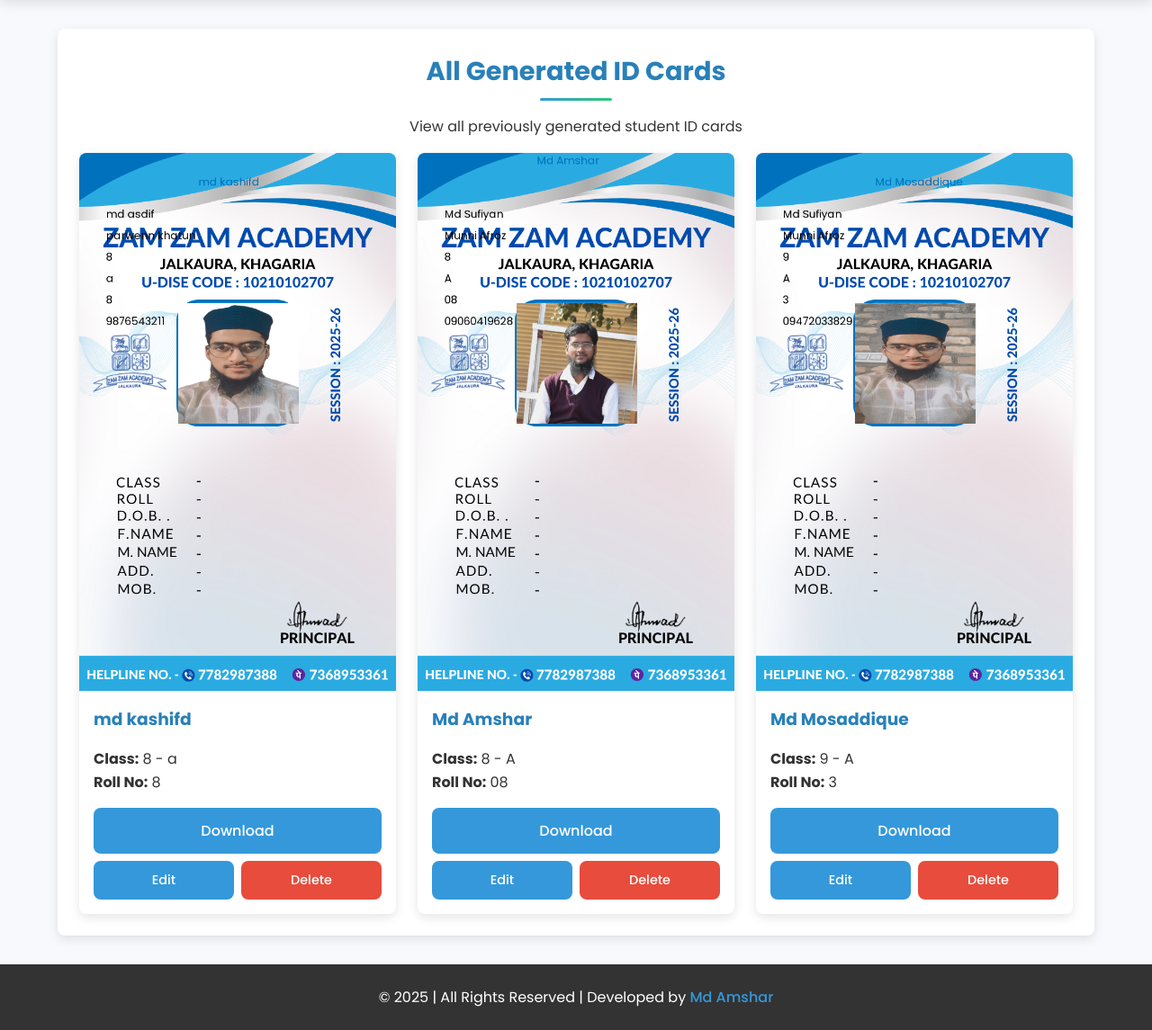
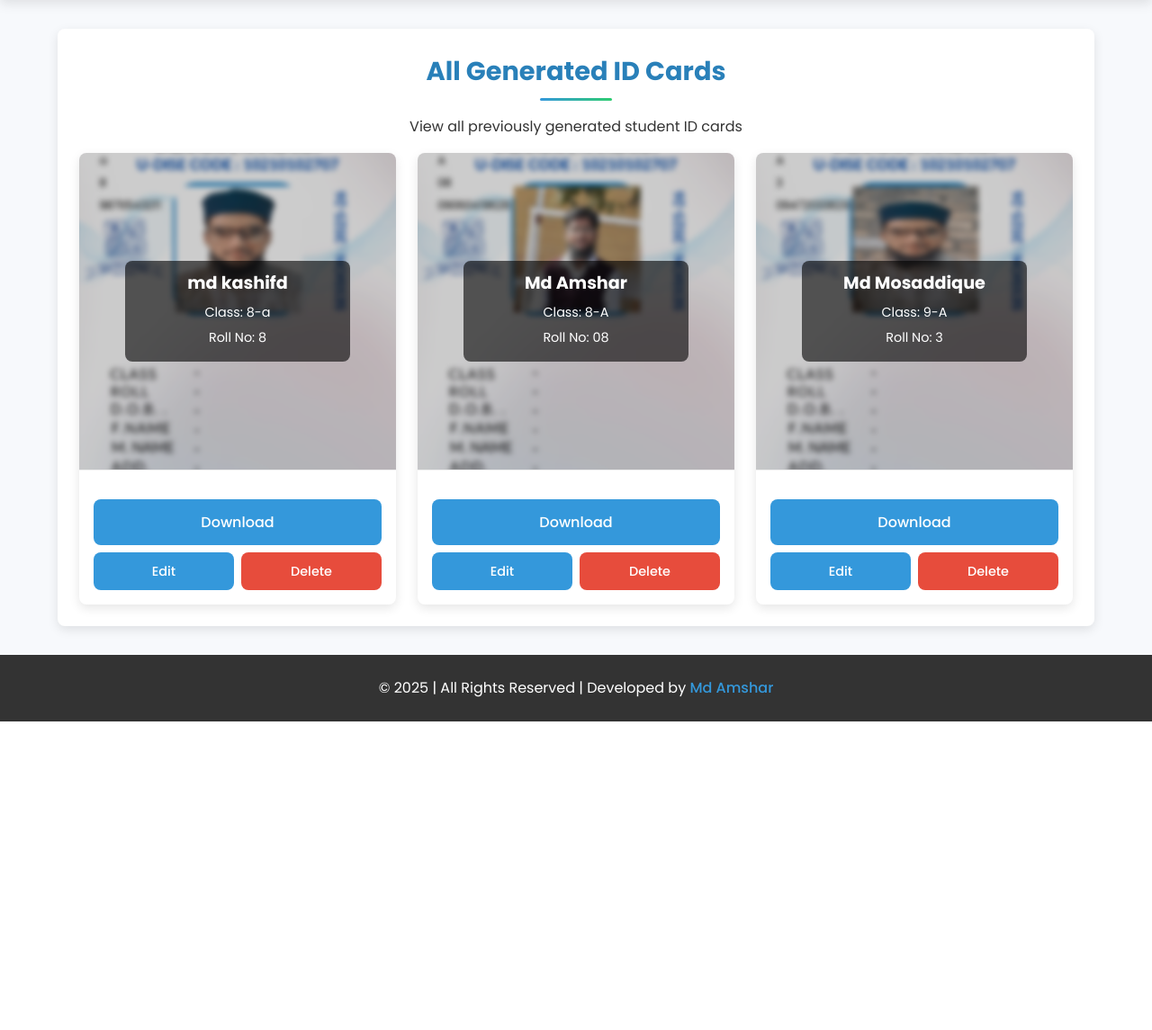
Before and after one commit to mdamshar/Id_Card_Generator, a Django app: page /view/ in a window 1280 px wide. Shown: the part 74-1219 px from the top of the page at 90% size. After the commit the page ends 876 px from the top, so only its background shows below. Run offline with Django 4.2, Linux system fonts and the light colour scheme; data comes from the database, SQL or seed files in the repository; both versions use the stored data as it was after the commit.

Commit message:
change view all

```diff
--- a/id_card_app/templates/id_card_app/view_all.html
+++ b/id_card_app/templates/id_card_app/view_all.html
@@ -12,14 +12,21 @@
             {% for student in students %}
                 <div class="id-card-item">
                     {% if student.image %}
-                        <img src="{{ student.image.url }}" alt="{{ student.name }}'s ID Card" class="id-card-img">
+                        <div class="image-container">
+                            <img src="{{ student.image.url }}" alt="{{ student.name }}'s ID Card" class="id-card-img">
+                            <div class="image-overlay">
+                                <div class="student-details-overlay">
+                                    <h3>{{ student.name }}</h3>
+                                    <p>Class: {{ student.student_class }}{% if student.section %}-{{ student.section }}{% endif %}</p>
+                                    <p>Roll No: {{ student.roll_no }}</p>
+                                </div>
+                            </div>
+                            <button class="view-image-btn" onclick="openImageModal('{{ student.image.url }}', '{{ student.name }}')">View Full Image</button>
+                        </div>
                     {% else %}
                         <div class="no-image">No ID Card Image Available</div>
                     {% endif %}
                     <div class="id-card-info">
-                        <h3>{{ student.name }}</h3>
-                        <p><strong>Class:</strong> {{ student.student_class }} {% if student.section %}- {{ student.section }}{% endif %}</p>
-                        <p><strong>Roll No:</strong> {{ student.roll_no }}</p>
                         <div class="action-buttons">
                             {% if student.image %}
                                 <a href="{{ student.image.url }}" download class="btn btn-block mt-2 mb-1">Download</a>
@@ -41,6 +48,17 @@
             <a href="{% url 'new_id_card' %}" class="btn mt-2">Create Your First ID Card</a>
         </div>
     {% endif %}
+</div>
+
+<!-- Image Modal -->
+<div id="imageModal" class="modal">
+    <div class="modal-content">
+        <span class="close" onclick="closeImageModal()">&times;</span>
+        <h3 id="modalStudentName"></h3>
+        <div class="modal-image-container">
+            <img id="modalImage" src="" alt="Full size ID Card">
+        </div>
+    </div>
 </div>
 {% endblock %}
 
@@ -89,5 +107,168 @@
         font-weight: 500;
         border-bottom: 1px solid #eee;
     }
+
+    /* Square Image Container */
+    .image-container {
+        position: relative;
+        width: 100%;
+        height: 0;
+        padding-bottom: 100%; /* Makes it square */
+        overflow: hidden;
+        border-bottom: 1px solid #eee;
+    }
+
+    .id-card-img {
+        position: absolute;
+        top: 0;
+        left: 0;
+        width: 100%;
+        height: 100%;
+        object-fit: cover; /* This will crop the image to fit the square */
+        filter: blur(3px); /* Add blur effect to the image */
+        transform: scale(1.05); /* Slightly enlarge to avoid white edges due to blur */
+    }
+
+    /* Student details overlay */
+    .image-overlay {
+        position: absolute;
+        top: 0;
+        left: 0;
+        width: 100%;
+        height: 100%;
+        display: flex;
+        justify-content: center;
+        align-items: center;
+        background-color: rgba(0, 0, 0, 0.2); /* Semi-transparent overlay */
+    }
+
+    .student-details-overlay {
+        text-align: center;
+        color: white;
+        padding: 10px;
+        background-color: rgba(0, 0, 0, 0.6);
+        border-radius: 8px;
+        width: 80%;
+        max-width: 250px;
+    }
+
+    .student-details-overlay h3 {
+        margin: 0 0 5px 0;
+        font-size: 1.2rem;
+        color: white;
+    }
+
+    .student-details-overlay p {
+        margin: 5px 0;
+        font-size: 0.9rem;
+    }
+
+    .view-image-btn {
+        position: absolute;
+        bottom: 10px;
+        left: 50%;
+        transform: translateX(-50%);
+        background-color: rgba(0, 0, 0, 0.7);
+        color: white;
+        border: none;
+        border-radius: 4px;
+        padding: 8px 12px;
+        cursor: pointer;
+        font-size: 14px;
+        opacity: 0;
+        transition: opacity 0.3s;
+        z-index: 5;
+    }
+
+    .image-container:hover .view-image-btn {
+        opacity: 1;
+    }
+
+    /* Modal Styles */
+    .modal {
+        display: none;
+        position: fixed;
+        z-index: 1000;
+        left: 0;
+        top: 0;
+        width: 100%;
+        height: 100%;
+        overflow: auto;
+        background-color: rgba(0, 0, 0, 0.8);
+    }
+
+    .modal-content {
+        background-color: white;
+        margin: 2% auto;
+        padding: 20px;
+        border-radius: 8px;
+        width: 80%;
+        max-width: 600px;
+        max-height: 90vh;
+        position: relative;
+        text-align: center;
+        overflow: hidden;
+    }
+
+    .modal-image-container {
+        width: 100%;
+        max-height: 75vh;
+        overflow: auto;
+        margin-top: 15px;
+        display: flex;
+        justify-content: center;
+        align-items: center;
+    }
+
+    .close {
+        color: #aaa;
+        position: absolute;
+        top: 10px;
+        right: 20px;
+        font-size: 28px;
+        font-weight: bold;
+        cursor: pointer;
+        z-index: 10;
+    }
+
+    .close:hover {
+        color: #333;
+    }
+
+    #modalImage {
+        max-width: 100%;
+        max-height: 70vh;
+        width: auto;
+        height: auto;
+        filter: none; /* Ensure modal image is not blurred */
+        object-fit: contain;
+        box-shadow: 0 4px 8px rgba(0, 0, 0, 0.1);
+    }
 </style>
 {% endblock %}
+
+{% block extra_js %}
+<script>
+    function openImageModal(imageUrl, studentName) {
+        const modal = document.getElementById('imageModal');
+        const modalImage = document.getElementById('modalImage');
+        const modalStudentName = document.getElementById('modalStudentName');
+
+        modalImage.src = imageUrl;
+        modalStudentName.textContent = studentName + "'s ID Card";
+        modal.style.display = 'block';
+
+        // Close modal when clicking outside of the content
+        window.onclick = function(event) {
+            if (event.target === modal) {
+                closeImageModal();
+            }
+        };
+    }
+
+    function closeImageModal() {
+        const modal = document.getElementById('imageModal');
+        modal.style.display = 'none';
+    }
+</script>
+{% endblock %}
--- a/id_card_app/views.py
+++ b/id_card_app/views.py
@@ -119,7 +119,7 @@
                 font = ImageFont.truetype(font_path, 20)
 
                 # Draw text on the template with student data
-                draw.text((222, 400), f"{student.name}", font=font, fill="#0071BC")
+                draw.text((222, 40), f"{student.name}", font=font, fill="#0071BC")
                 draw.text((50, 100), f"{student.father_name}", font=font, fill="black")
                 draw.text((50, 140), f"{student.mother_name}", font=font, fill="black")
                 draw.text((50, 180), f"{student.student_class}", font=font, fill="black")
@@ -136,11 +136,29 @@
                     # Open and resize profile photo
                     profile_photo_path = os.path.join(settings.MEDIA_ROOT, student.profile_photo.name)
                     if os.path.exists(profile_photo_path):
-                        photo = Image.open(profile_photo_path).convert("RGBA")
-                        photo = photo.resize(photo_size)
+                        try:
+                            # Try to remove background if rembg is available
+                            try:
+                                with open(profile_photo_path, "rb") as photo_file:
+                                    input_photo = photo_file.read()
+                                    # Remove background from the image
+                                    output_photo = remove(input_photo)
+                                    photo = Image.open(io.BytesIO(output_photo)).convert("RGBA")
+                                    photo = photo.resize(photo_size)
 
-                        # Paste photo onto template
-                        template.paste(photo, photo_position, photo)
+                                    # Paste photo onto template
+                                    template.paste(photo, photo_position, photo)
+                            except (ImportError, NameError):
+                                # Fallback if rembg is not available
+                                photo = Image.open(profile_photo_path).convert("RGBA")
+                                photo = photo.resize(photo_size)
+                                template.paste(photo, photo_position, photo)
+                        except Exception as e:
+                            print(f"Error processing photo: {str(e)}")
+                            # Fallback to standard method
+                            photo = Image.open(profile_photo_path).convert("RGBA")
+                            photo = photo.resize(photo_size)
+                            template.paste(photo, photo_position, photo)
 
                 # Save the updated ID card
                 filename = f"{student.name}_{student.roll_no}.png"
```
Also changed, not shown: db.sqlite3, media/cards/Md Amshar_08.png, media/cards/Md Mosaddique_3.png (added), media/profile_photos/photo1668366117.jpeg (added).
